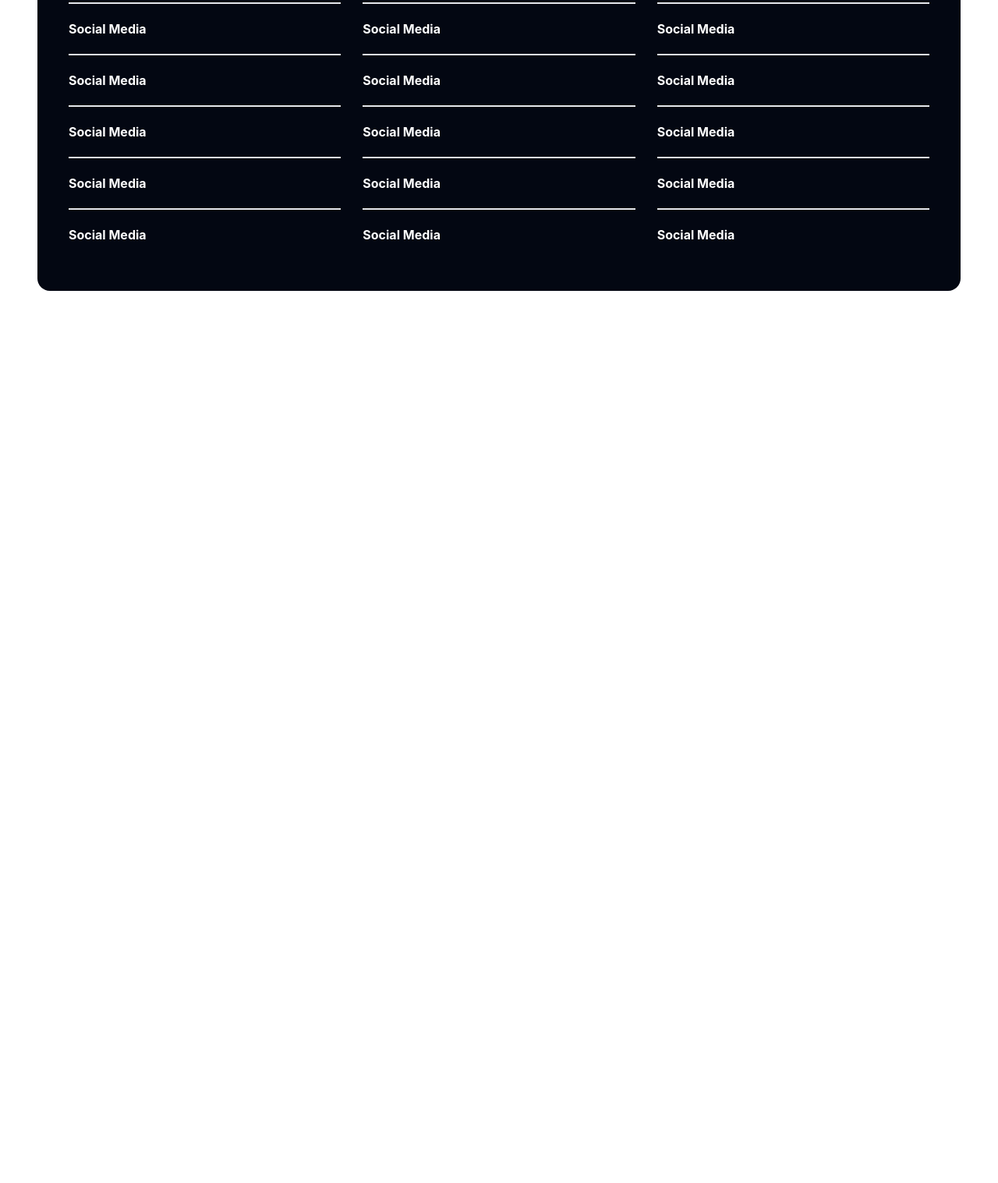
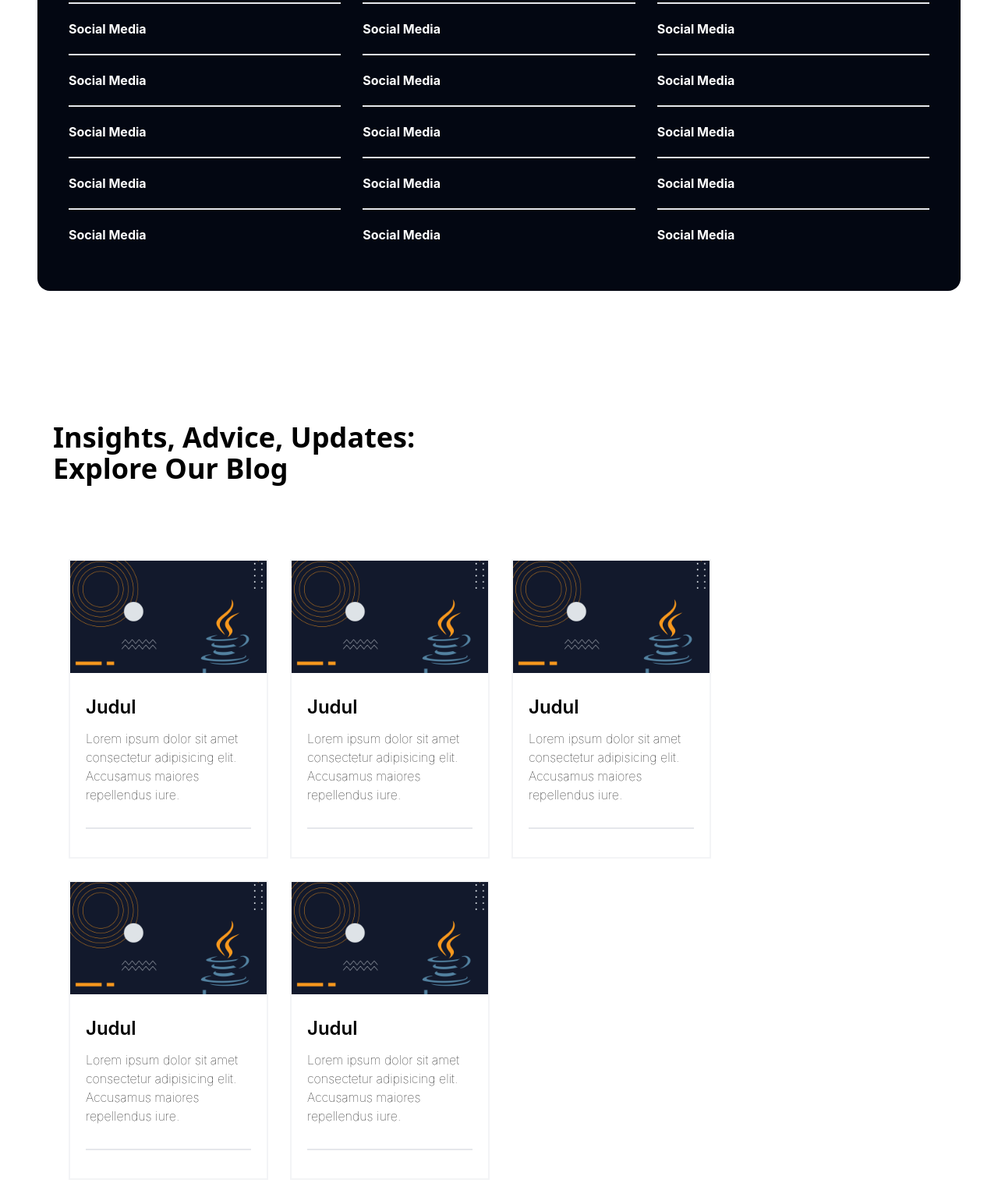
Before and after one commit to ItsLyy/Handarbeni, a website: page index.html in a window 1280 px wide. Shown: the part 2485-4002 px from the top of the page at 78% size. Before the commit the page ends 2954 px from the top, so only its background shows below. Drawn offline with nearby package versions, Linux system fonts and the light colour scheme; files whose address does not match are found by name.

Commit message:
Menambar fitur blog (Belum Jadi)

```diff
--- a/index.html
+++ b/index.html
@@ -182,6 +182,93 @@
         </div>
     </section>
     <!-- Our Service End -->
+    <!-- Blog -->
+    <section class="pt-8 pb-8 bg-white">
+        <div class="container">
+            <div class="w-full px-4">
+                <div class="w-full px-4">
+                    <div class="w-100 mx-auto text-start mb-16">
+                        <h1 class="font-extrabold font-sans text-black text-3xl mb-4 sm:text-3xl lg:text-4xl pt-10 pb-10 pr-5 pl-5 ">Insights, Advice, Updates:
+                            <span class="lg:block font-bold md:block sm:block">Explore Our Blog</span></h1>
+                            <div class="flex justify-start align-middle p-10 gap-7 box flex-1 flex-wrap">
+                                <a href="">
+                                    <div class="box border-solid border-2 border-gray-100 font-bold h-96 w-64 box-border overflow-hidden">
+                                        <div class="w-96 h-36 overflow-hidden">
+                                            <img src="dist/img/java.png" >
+                                        </div>
+                                        <div class="p-5">
+                                            <h2 class="font-semibold text-2xl pt-2 pb-3">Judul</h2>
+                                            <p class="font-thin border-b-2 box-border h-32">Lorem ipsum dolor sit amet consectetur adipisicing elit. Accusamus maiores repellendus iure.</p>
+                                        </div>
+                                        <div>
+
+                                        </div>
+                                    </div>
+                                </a>
+                                <a href="">
+                                    <div class="box border-solid border-2 border-gray-100 font-bold h-96 w-64 box-border overflow-hidden">
+                                        <div class="w-96 h-36 overflow-hidden">
+                                            <img src="dist/img/java.png" >
+                                        </div>
+                                        <div class="p-5">
+                                            <h2 class="font-semibold text-2xl pt-2 pb-3">Judul</h2>
+                                            <p class="font-thin border-b-2 box-border h-32">Lorem ipsum dolor sit amet consectetur adipisicing elit. Accusamus maiores repellendus iure.</p>
+                                        </div>
+                                        <div>
+
+                                        </div>
+                                    </div>
+                                </a>
+                                <a href="">
+                                    <div class="box border-solid border-2 border-gray-100 font-bold h-96 w-64 box-border overflow-hidden">
+                                        <div class="w-96 h-36 overflow-hidden">
+                                            <img src="dist/img/java.png" >
+                                        </div>
+                                        <div class="p-5">
+                                            <h2 class="font-semibold text-2xl pt-2 pb-3">Judul</h2>
+                                            <p class="font-thin border-b-2 box-border h-32">Lorem ipsum dolor sit amet consectetur adipisicing elit. Accusamus maiores repellendus iure.</p>
+                                        </div>
+                                        <div>
+
+                                        </div>
+                                    </div>
+                                </a>
+                                <a href="">
+                                    <div class="box border-solid border-2 border-gray-100 font-bold h-96 w-64 box-border overflow-hidden">
+                                        <div class="w-96 h-36 overflow-hidden">
+                                            <img src="dist/img/java.png" >
+                                        </div>
+                                        <div class="p-5">
+                                            <h2 class="font-semibold text-2xl pt-2 pb-3">Judul</h2>
+                                            <p class="font-thin border-b-2 box-border h-32">Lorem ipsum dolor sit amet consectetur adipisicing elit. Accusamus maiores repellendus iure.</p>
+                                        </div>
+                                        <div>
+
+                                        </div>
+                                    </div>
+                                </a>
+                                <a href="">
+                                    <div class="box border-solid border-2 border-gray-100 font-bold h-96 w-64 box-border overflow-hidden">
+                                        <div class="w-96 h-36 overflow-hidden">
+                                            <img src="dist/img/java.png" >
+                                        </div>
+                                        <div class="p-5">
+                                            <h2 class="font-semibold text-2xl pt-2 pb-3">Judul</h2>
+                                            <p class="font-thin border-b-2 box-border h-32">Lorem ipsum dolor sit amet consectetur adipisicing elit. Accusamus maiores repellendus iure.</p>
+                                        </div>
+                                        <div>
+
+                                        </div>
+                                    </div>
+                                </a>
+                            </div>
+                        </div>
+                    </div>
+                </div>
+            </div>
+        </div>
+    </section>
+    <!-- Blog End -->
 
     <!-- Icon Whatsapp -->
     <button id="media-button" class="fixed right-10 bottom-10 ">
```
Also changed, not shown: dist/img/java.png (added), dist/output.css.
